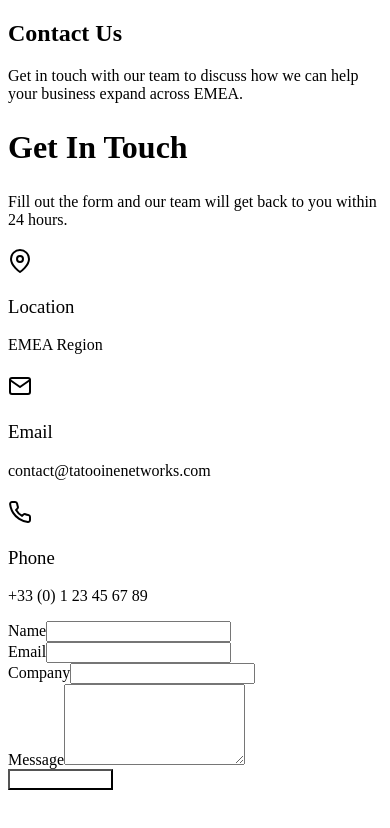
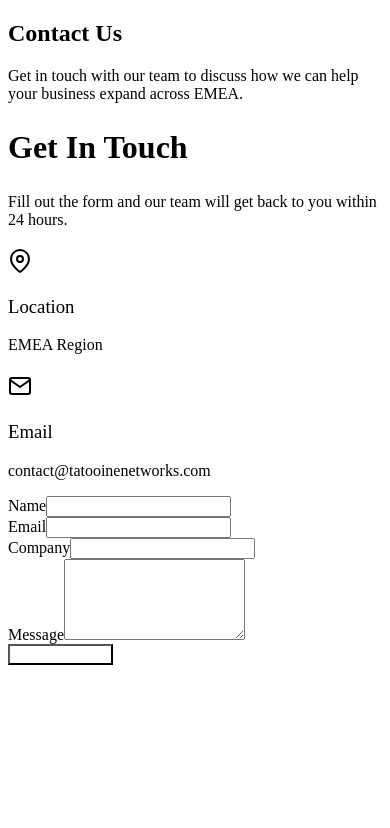
Before and after one commit to hugobordier/Tatooine, a Next.js app: page /Contact in a window 390 px wide. Shown: the top 828 px of the page. Built offline with nearby package versions, Linux system fonts and the light colour scheme.

Commit message:
supr phone on contact

```diff
--- a/src/pages/Contact.tsx
+++ b/src/pages/Contact.tsx
@@ -71,7 +71,7 @@ const Contact = () => {
                   hours.
                 </p>
 
-                <div className="space-y-6">
+                <div className="pt-32">
                   <div className="flex items-start gap-4">
                     <MapPin
                       size={24}
@@ -97,20 +97,6 @@ const Contact = () => {
                         Email
                       </h3>
                       <p className="text-gray">contact@tatooinenetworks.com</p>
-                    </div>
-                  </div>
-
-                  <div className="flex items-start gap-4">
-                    <Phone
-                      size={24}
-                      className="text-primary"
-                      style={{ flexShrink: 0, marginTop: "0.25rem" }}
-                    />
-                    <div>
-                      <h3 className="text-white" style={{ fontWeight: "500" }}>
-                        Phone
-                      </h3>
-                      <p className="text-gray">+33 (0) 1 23 45 67 89</p>
                     </div>
                   </div>
                 </div>
```
